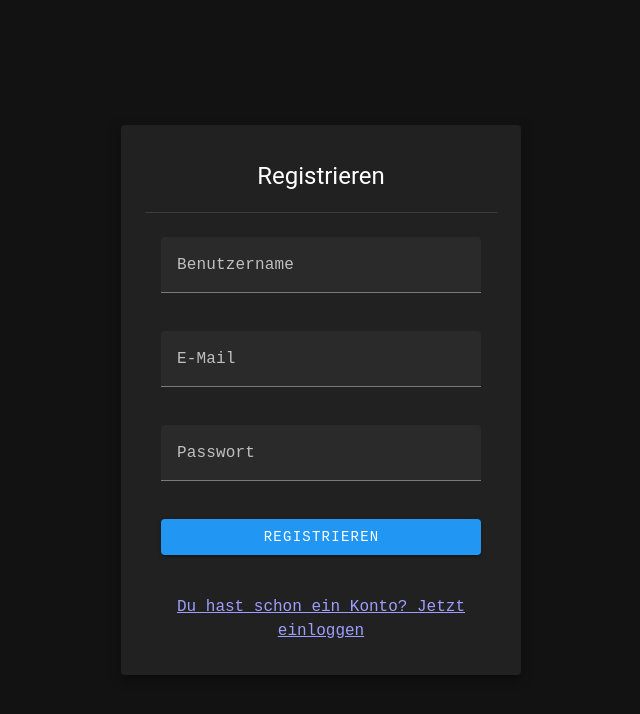
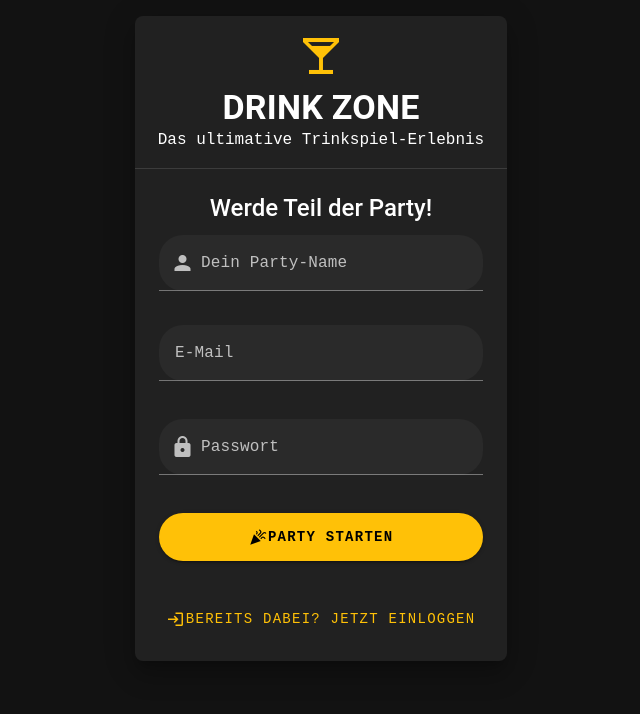
Before and after one commit to Ta1to/stock-market, a Vue app: page /register in a window 1280 px wide. Shown: the top 714 px of the page, without its empty margins (319-959 px from the left). Built offline with nearby package versions, Linux system fonts and the light colour scheme; no server answers.

Commit message:
#08: Improvement Register UI

```diff
--- a/src/views/RegisterView.vue
+++ b/src/views/RegisterView.vue
@@ -1,32 +1,47 @@
 <template>
+  <div class="background-wrapper">
+    <!-- Animierte Hintergrundeffekte für Partystimmung -->
+    <div class="bubble bubble-1"></div>
+    <div class="bubble bubble-2"></div>
+    <div class="bubble bubble-3"></div>
+    <div class="bubble bubble-4"></div>
   <!-- Hintergrund-Container, der die gesamte Höhe nutzt, Inhalte zentriert -->
   <v-container
     class="fill-height d-flex align-center justify-center"
   >
     <!-- Karte mit dunklerem Hintergrund, Schatten und festgelegter Breite -->
     <v-card
-      elevation="8"
-      max-width="400"
-      class="pa-6"
+      elevation="16"
+      max-width="450"
+      class="registration-card"
+      rounded="lg"
     >
+      <!-- Header mit Logo/Icon -->
+      <div class="card-header text-center pa-4">
+        <v-icon size="48" color="amber accent-3">mdi-glass-cocktail</v-icon>
+        <h1 class="text-h4 font-weight-bold mt-2 party-text">DRINK ZONE</h1>
+        <div class="subtitle-text">Das ultimative Trinkspiel-Erlebnis</div>
+      </div>
+
+      <v-divider></v-divider>
       <!-- Titel -->
-      <v-card-title class="text-h5">
-        Registrieren
+      <v-card-title class="text-center pt-6 pb-2">
+        <span class="text-h5 font-weight-medium">Werde Teil der Party!</span>
       </v-card-title>
 
-      <!-- Trennlinie -->
-      <v-divider class="my-2"></v-divider>
-
       <!-- Formularbereich -->
-      <v-card-text>
+      <v-card-text class="px-6">
         <v-form @submit.prevent="register">
           <v-text-field
             v-model="username"
-            label="Benutzername"
+            label="Dein Party-Name"
+            prepend-inner-icon="mdi-account"
             required
+            rounded
+            filled
             outlined
             dense
-            class="mb-4"
+            class="mb-3 input-field"
           ></v-text-field>
 
           <v-text-field
@@ -34,6 +49,8 @@
             label="E-Mail"
             type="email"
             required
+            rounded
+            filled
             outlined
             dense
             class="mb-4"
@@ -43,7 +60,10 @@
             v-model="password"
             label="Passwort"
             type="password"
+            prepend-inner-icon="mdi-lock"
             required
+            rounded
+            filled
             outlined
             dense
             class="mb-4"
@@ -52,25 +72,36 @@
           <!-- Button -->
           <v-btn
             type="submit"
-            color="primary"
+            color="amber accent-4"
+            dark
             block
+            height="48"
+            rounded
+            class="register-btn text-uppercase font-weight-bold"
           >
-            Registrieren
+            <v-icon left>mdi-party-popper</v-icon>
+            Party starten
           </v-btn>
         </v-form>
       </v-card-text>
 
       <!-- Karten-Aktionen (z.B. Link zum Login) -->
-      <v-card-actions class="justify-center">
+      <v-card-actions class="justify-center pb-6 px-6">
         <router-link to="/login" class="text-center w-full mt-4">
-          Du hast schon ein Konto? Jetzt einloggen
+          <v-btn text color="amber">
+            <v-icon small left>mdi-login</v-icon>
+            Bereits dabei? Jetzt einloggen
+          </v-btn>
         </router-link>
       </v-card-actions>
     </v-card>
   </v-container>
+  </div>
 </template>
 
 <script>
+
+
 import { getAuth, createUserWithEmailAndPassword } from "firebase/auth";
 import { db } from '../api/firebase';
 import { doc, setDoc } from 'firebase/firestore';
--- a/vue.config.js
+++ b/vue.config.js
@@ -1,4 +1,5 @@
 const Dotenv = require('dotenv-webpack');
+const webpack = require('webpack');
 const { defineConfig } = require('@vue/cli-service')
 module.exports = defineConfig({
   transpileDependencies: true,
@@ -8,6 +9,9 @@ module.exports = defineConfig({
         path: './secrets.env',
         systemvars: true,
       }),
+      new webpack.DefinePlugin({
+        __VUE_PROD_HYDRATION_MISMATCH_DETAILS__: false,
+      }),
     ],
   },
 })
```
